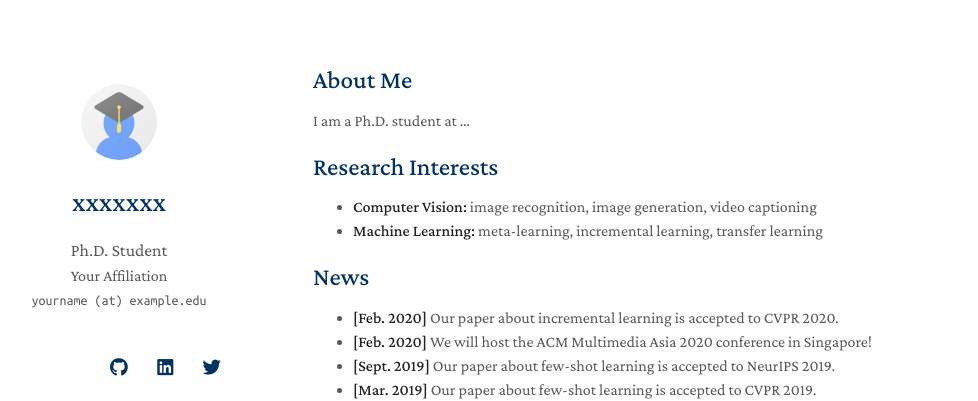
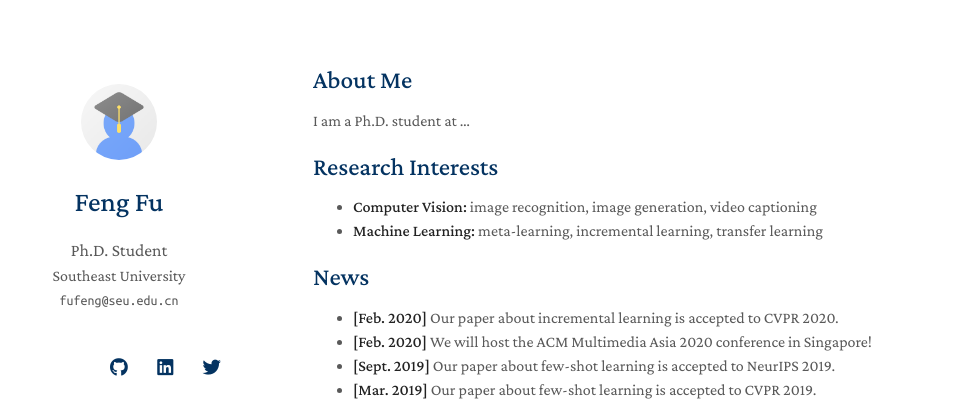
Before and after one commit to fu-feng/fu-feng.github.io, a Jekyll site: the page built from index.md, in a window 1280 px wide. Shown: the top 401 px of the page, without its empty margins (157-1135 px from the left). Built offline with Jekyll 4.4.1, drawn with Linux system fonts in a browser that asks for light colours; nearby versions of some CDN libraries; a style sheet for code colours, icons or effects is not loaded; our own code applies the rules of GitHub Pages for plain Markdown files.

Commit message:
Update _config.yml

```diff
--- a/_config.yml
+++ b/_config.yml
@@ -1,8 +1,8 @@
 # Basic Information
-title: xxxxxxx
+title: Feng Fu
 position: Ph.D. Student
-affiliation: Your Affiliation
-email: yourname (at) example.edu
+affiliation: Southeast University
+email: fufeng@seu.edu.cn
 
 # Search Engine Optimization (SEO)
 # The following information is used to improve the website traffic from search engines, e.g., Google.
```
